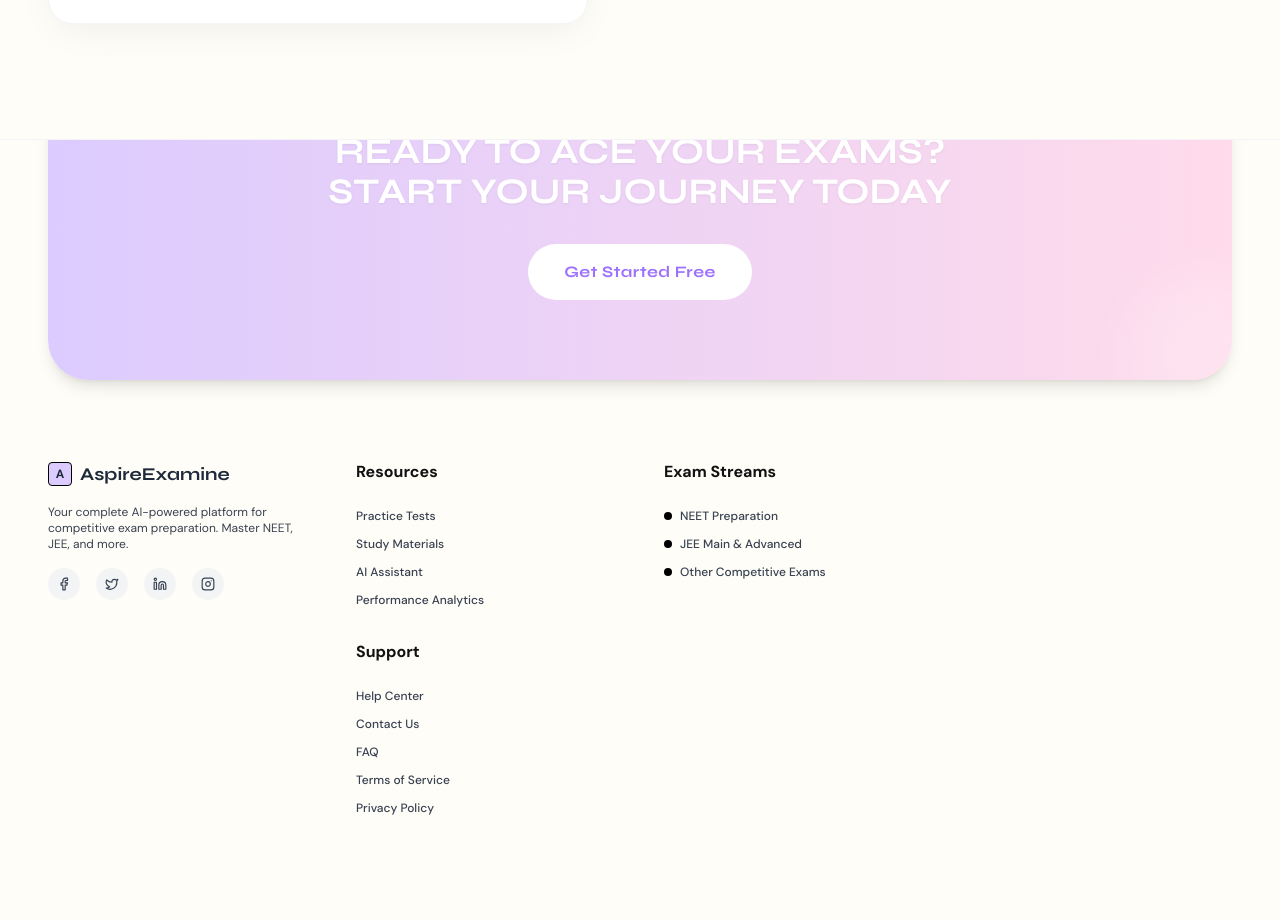
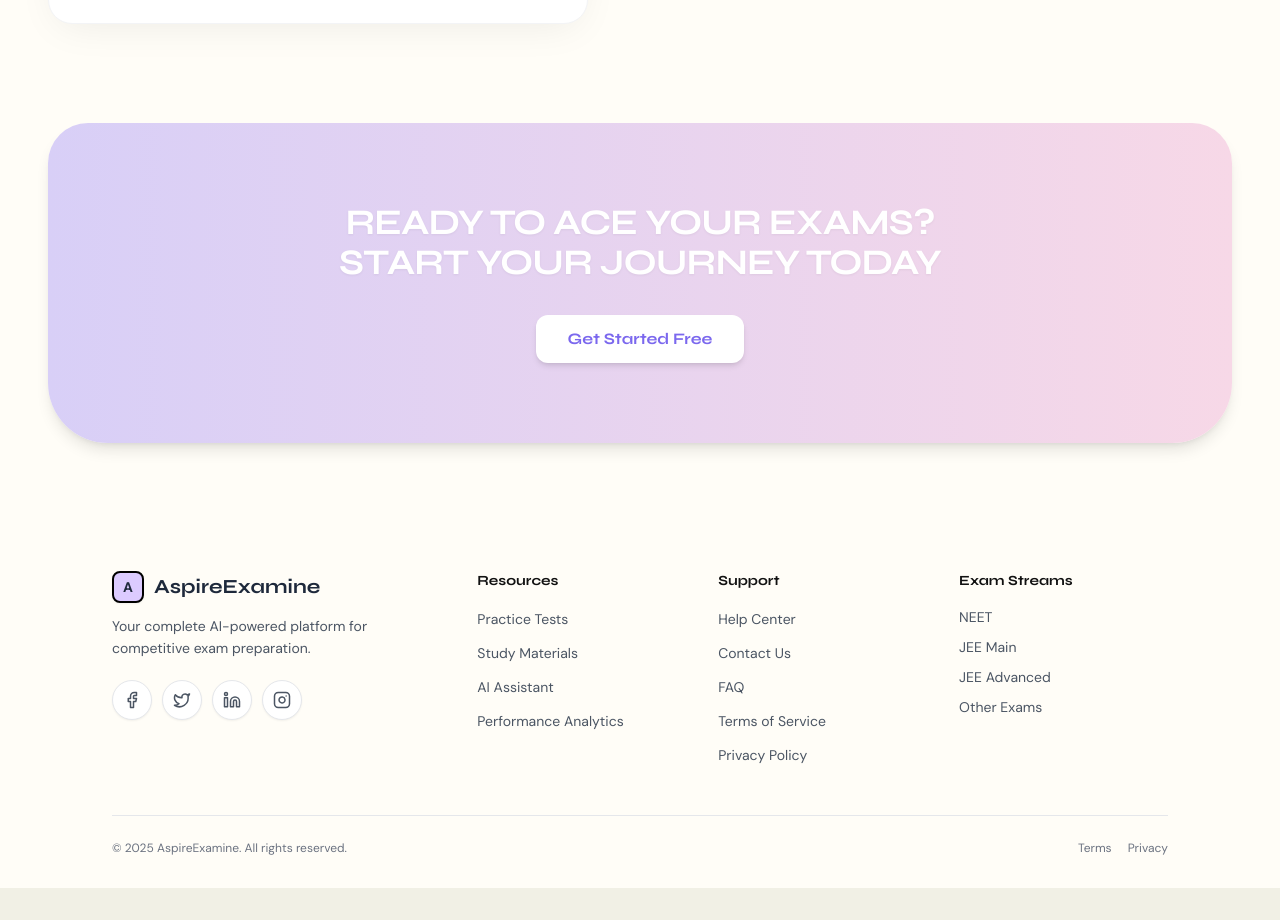
Before and after one commit to aspireexamine/AspireExamine, a React (Vite) app: page / in a window 1280 px wide. Shown: the part 3586-4506 px from the top of the page. After the commit the page ends 4474 px from the top, so only its background shows below. Built offline with nearby package versions, Linux system fonts and the light colour scheme; no server answers.

Commit message:
Refactor Footer and Landing components for improved structure and accessibility; remove unused props, enhance layout responsiveness, and introduce a new CTA box in the Testimonials section for better user engagement.

```diff
--- a/src/components/landing/Footer.tsx
+++ b/src/components/landing/Footer.tsx
@@ -1,13 +1,10 @@
 import React, { useMemo } from 'react';
 import { Link } from 'react-router-dom';
 import { Facebook, Twitter, Linkedin, Instagram } from 'lucide-react';
-import Button from './Button';
 
-interface FooterProps {
-  onGetStarted?: () => void;
-}
+interface FooterProps {}
 
-const Footer: React.FC<FooterProps> = ({ onGetStarted }) => {
+const Footer: React.FC<FooterProps> = () => {
   const socialIcons = useMemo(() => [Facebook, Twitter, Linkedin, Instagram], []);
   const socialLinks = useMemo(() => [
     '#', // Facebook
@@ -30,79 +27,97 @@ const Footer: React.FC<FooterProps> = ({ onGetStarted }) => {
   ], []);
 
   return (
-    <footer className="bg-cream pt-8 sm:pt-10 pb-8 sm:pb-10 border-t border-gray-100 overflow-x-hidden">
+    <footer className="bg-cream pt-20 sm:pt-24 md:pt-28 lg:pt-36 pb-6 sm:pb-8 border-t-0 overflow-x-hidden relative -mt-12 sm:-mt-16 md:-mt-20 lg:-mt-28">
+      <div className="container mx-auto px-5 sm:px-6 md:px-12 max-w-6xl">
 
-      {/* CTA Box */}
-      <div className="container mx-auto px-4 sm:px-6 md:px-12 mb-8 sm:mb-12 md:mb-20 relative z-10 -mt-12 sm:-mt-16 md:-mt-24 lg:-mt-32">
-        <div className="bg-gradient-to-r from-[#DCCBFF] to-[#FFDBEB] rounded-[24px] sm:rounded-[30px] md:rounded-[40px] p-6 sm:p-8 md:p-20 text-center shadow-lg relative overflow-hidden">
-           {/* Decorative circles inside CTA */}
-           <div className="absolute top-0 left-0 w-16 h-16 sm:w-24 sm:h-24 md:w-32 md:h-32 bg-white/20 rounded-full blur-xl -translate-x-1/2 -translate-y-1/2 pointer-events-none"></div>
-           <div className="absolute bottom-0 right-0 w-20 h-20 sm:w-32 sm:h-32 md:w-40 md:h-40 bg-white/20 rounded-full blur-xl translate-x-1/3 translate-y-1/3 pointer-events-none"></div>
+        {/* Main Footer Content */}
+        <div className="grid grid-cols-1 md:grid-cols-12 gap-8 md:gap-6 lg:gap-10 mb-8 md:mb-12">
 
-           <h2 className="text-xl sm:text-2xl md:text-4xl font-heading font-bold text-white mb-4 sm:mb-6 md:mb-8 drop-shadow-sm leading-tight px-2">
-             READY TO ACE YOUR EXAMS? <br className="hidden md:block"/> START YOUR JOURNEY TODAY
-           </h2>
-           <div className="inline-block bg-white p-1 rounded-full w-full sm:w-auto max-w-full">
-             <Button variant="outline" onClick={onGetStarted} fullWidth className="border-none !px-6 sm:!px-8 text-pastel-purple font-bold text-sm sm:text-base !py-2.5 sm:!py-3">Get Started Free</Button>
-           </div>
-        </div>
-      </div>
-
-      <div className="container mx-auto px-4 sm:px-6 md:px-12">
-        <div className="grid grid-cols-1 sm:grid-cols-2 lg:grid-cols-4 gap-8 sm:gap-8 md:gap-12 mb-6 sm:mb-8 md:mb-16">
-
-          {/* Brand */}
-          <div className="space-y-3 sm:space-y-4">
-            <Link to="/" className="flex items-center gap-2">
-              <div className="w-5 h-5 sm:w-6 sm:h-6 bg-pastel-lilac rounded flex items-center justify-center border border-black text-[10px] sm:text-xs font-bold">A</div>
-              <span className="font-heading font-bold text-base sm:text-lg">AspireExamine</span>
+          {/* Brand Section - Full width on mobile, 4 cols on desktop */}
+          <div className="md:col-span-4 flex flex-col items-center md:items-start text-center md:text-left">
+            <Link to="/" className="flex items-center gap-2.5 mb-3">
+              <div className="w-8 h-8 bg-pastel-lilac rounded-lg flex items-center justify-center border-2 border-black text-sm font-bold shadow-sm">A</div>
+              <span className="font-heading font-bold text-xl">AspireExamine</span>
             </Link>
-            <p className="text-[10px] sm:text-xs text-gray-700 leading-relaxed">
-              Your complete AI-powered platform for competitive exam preparation. Master NEET, JEE, and more.
+            <p className="text-sm text-gray-600 leading-relaxed max-w-[280px] mb-5">
+              Your complete AI-powered platform for competitive exam preparation.
             </p>
-            <div className="flex gap-3 sm:gap-4">
+            <div className="flex gap-2.5">
               {socialIcons.map((Icon, i) => (
-                <a key={i} href={socialLinks[i]} target="_blank" rel="noopener noreferrer" className="w-7 h-7 sm:w-8 sm:h-8 rounded-full bg-gray-100 flex items-center justify-center text-gray-700 hover:bg-pastel-purple hover:text-white transition-colors" aria-label={`Social media link ${i + 1}`}>
-                  <Icon size={12} className="sm:w-[14px] sm:h-[14px]" />
+                <a
+                  key={i}
+                  href={socialLinks[i]}
+                  target="_blank"
+                  rel="noopener noreferrer"
+                  className="w-10 h-10 rounded-full bg-white border border-gray-200 flex items-center justify-center text-gray-600 hover:bg-pastel-purple hover:text-white hover:border-pastel-purple transition-all duration-200 shadow-sm"
+                  aria-label={`Social media link ${i + 1}`}
+                >
+                  <Icon size={18} />
                 </a>
               ))}
             </div>
           </div>
 
-          {/* Links - Fixed mobile layout */}
-          <div className="flex flex-col sm:grid sm:grid-cols-1 lg:col-span-1 gap-8 sm:gap-8">
+          {/* Links Section - 2x2 grid on mobile, 8 cols split into 3 on desktop */}
+          <div className="md:col-span-8 grid grid-cols-2 sm:grid-cols-3 gap-6 sm:gap-8">
+
+            {/* Resources */}
             <div>
-                <h3 className="font-bold text-pastel-dark mb-3 sm:mb-4 md:mb-6 text-sm sm:text-base">Resources</h3>
-                <ul className="space-y-2 sm:space-y-3 text-[10px] sm:text-xs text-gray-700 font-medium">
+              <h3 className="font-heading font-bold text-pastel-dark mb-3 sm:mb-4 text-sm">Resources</h3>
+              <ul className="space-y-2 sm:space-y-2.5">
                 {resourcesLinks.map((link, idx) => (
                   <li key={idx}>
-                      <Link to={link.href} className="hover:text-pastel-purple transition-colors">{link.name}</Link>
+                    <Link
+                      to={link.href}
+                      className="text-sm text-gray-600 hover:text-pastel-purple transition-colors"
+                    >
+                      {link.name}
+                    </Link>
                   </li>
                 ))}
               </ul>
             </div>
 
+            {/* Support */}
             <div>
-                <h3 className="font-bold text-pastel-dark mb-3 sm:mb-4 md:mb-6 text-sm sm:text-base">Support</h3>
-                <ul className="space-y-2 sm:space-y-3 text-[10px] sm:text-xs text-gray-700 font-medium">
+              <h3 className="font-heading font-bold text-pastel-dark mb-3 sm:mb-4 text-sm">Support</h3>
+              <ul className="space-y-2 sm:space-y-2.5">
                 {supportLinks.map((link, idx) => (
                   <li key={idx}>
-                      <Link to={link.href} className="hover:text-pastel-purple transition-colors">{link.name}</Link>
+                    <Link
+                      to={link.href}
+                      className="text-sm text-gray-600 hover:text-pastel-purple transition-colors"
+                    >
+                      {link.name}
+                    </Link>
                   </li>
                 ))}
               </ul>
             </div>
-          </div>
 
-          <div>
-            <h3 className="font-bold text-pastel-dark mb-3 sm:mb-4 md:mb-6 text-sm sm:text-base">Exam Streams</h3>
-            <ul className="space-y-2 sm:space-y-3 text-[10px] sm:text-xs text-gray-700 font-medium">
-              <li className="flex items-center gap-2"><span className="w-1.5 h-1.5 sm:w-2 sm:h-2 bg-black rounded-full"></span> NEET Preparation</li>
-              <li className="flex items-center gap-2"><span className="w-1.5 h-1.5 sm:w-2 sm:h-2 bg-black rounded-full"></span> JEE Main & Advanced</li>
-              <li className="flex items-center gap-2"><span className="w-1.5 h-1.5 sm:w-2 sm:h-2 bg-black rounded-full"></span> Other Competitive Exams</li>
+            {/* Exam Streams */}
+            <div className="col-span-2 sm:col-span-1">
+              <h3 className="font-heading font-bold text-pastel-dark mb-3 sm:mb-4 text-sm">Exam Streams</h3>
+              <ul className="space-y-2 sm:space-y-2.5">
+                <li className="text-sm text-gray-600">NEET</li>
+                <li className="text-sm text-gray-600">JEE Main</li>
+                <li className="text-sm text-gray-600">JEE Advanced</li>
+                <li className="text-sm text-gray-600">Other Exams</li>
               </ul>
             </div>
 
+          </div>
+        </div>
+
+        {/* Divider & Copyright */}
+        <div className="border-t border-gray-200 pt-5 sm:pt-6 flex flex-col sm:flex-row justify-between items-center gap-3">
+          <p className="text-xs text-gray-500">
+            © {new Date().getFullYear()} AspireExamine. All rights reserved.
+          </p>
+          <div className="flex gap-4 text-xs text-gray-500">
+            <Link to="/terms" className="hover:text-pastel-purple transition-colors">Terms</Link>
+            <Link to="/privacy" className="hover:text-pastel-purple transition-colors">Privacy</Link>
+          </div>
         </div>
       </div>
     </footer>
--- a/src/components/landing/LandingLayout.tsx
+++ b/src/components/landing/LandingLayout.tsx
@@ -79,7 +79,7 @@ export const LandingLayout: React.FC<LandingLayoutProps> = ({
       <main className="flex-grow">
         {children}
       </main>
-      <Footer onGetStarted={onGetStarted} />
+      <Footer />
     </div>
   );
 };
--- a/src/components/landing/LandingPage.tsx
+++ b/src/components/landing/LandingPage.tsx
@@ -59,7 +59,7 @@ export const LandingPage: React.FC<LandingPageProps> = ({ onGetStarted, onLogin,
         <Features onGetStarted={onGetStarted} />
         <Testimonials onGetStarted={onGetStarted} />
       </main>
-      <Footer onGetStarted={onGetStarted} />
+      <Footer />
     </div>
   );
 };
--- a/src/components/landing/Testimonials.tsx
+++ b/src/components/landing/Testimonials.tsx
@@ -1,6 +1,26 @@
 import React, { useMemo } from 'react';
 import { motion } from 'framer-motion';
 import Button from './Button';
+
+interface CTABoxProps {
+  onGetStarted?: () => void;
+}
+
+const CTABox: React.FC<CTABoxProps> = ({ onGetStarted }) => (
+  <div className="container mx-auto px-4 sm:px-6 md:px-12 relative z-20">
+    <div className="bg-gradient-to-r from-[#D8CFF7] to-[#F7D8E7] rounded-t-[24px] sm:rounded-t-[30px] md:rounded-t-[40px] rounded-b-[40px] sm:rounded-b-[50px] md:rounded-b-[60px] p-6 sm:p-8 md:p-12 lg:p-20 text-center shadow-lg relative overflow-hidden">
+      <h2 className="text-xl sm:text-2xl md:text-3xl lg:text-4xl font-heading font-bold text-white mb-4 sm:mb-6 md:mb-8 drop-shadow-sm leading-tight px-2 uppercase tracking-tight">
+        READY TO ACE YOUR EXAMS? <br className="hidden sm:block"/> START YOUR JOURNEY TODAY
+      </h2>
+      <button
+        onClick={onGetStarted}
+        className="bg-white text-[#7B68EE] font-heading font-bold px-6 sm:px-8 py-2.5 sm:py-3 rounded-lg sm:rounded-xl shadow-md hover:shadow-lg transition-all duration-300 hover:-translate-y-0.5 text-sm sm:text-base"
+      >
+        Get Started Free
+      </button>
+    </div>
+  </div>
+);
 
 interface TestimonialCardProps {
   name: string;
@@ -70,7 +90,7 @@ const Testimonials: React.FC<TestimonialsProps> = ({ onGetStarted }) => {
   ], []);
 
   return (
-    <section className="py-12 sm:py-16 md:py-24 bg-cream overflow-hidden">
+    <section className="py-12 sm:py-16 md:py-24 bg-cream overflow-visible pb-0">
       <div className="container mx-auto px-4 sm:px-6 md:px-12">
         <div className="flex flex-col-reverse lg:flex-row gap-8 sm:gap-12 lg:gap-16 items-center">
 
@@ -105,6 +125,11 @@ const Testimonials: React.FC<TestimonialsProps> = ({ onGetStarted }) => {
 
         </div>
       </div>
+
+      {/* CTA Box - positioned to overlap into footer */}
+      <div className="mt-12 sm:mt-16 md:mt-20">
+        <CTABox onGetStarted={onGetStarted} />
+      </div>
     </section>
   );
 };
--- a/src/index.css
+++ b/src/index.css
@@ -372,8 +372,7 @@
 @media (max-width: 768px) {
   /* Primary interactive elements should have min 44px tap targets (48px is ideal) */
   .landing-cta-btn,
-  nav a,
-  footer a {
+  nav a {
     min-height: 44px;
     display: inline-flex;
     align-items: center;
```
Lines whose indentation alone changed are shown as unchanged.
